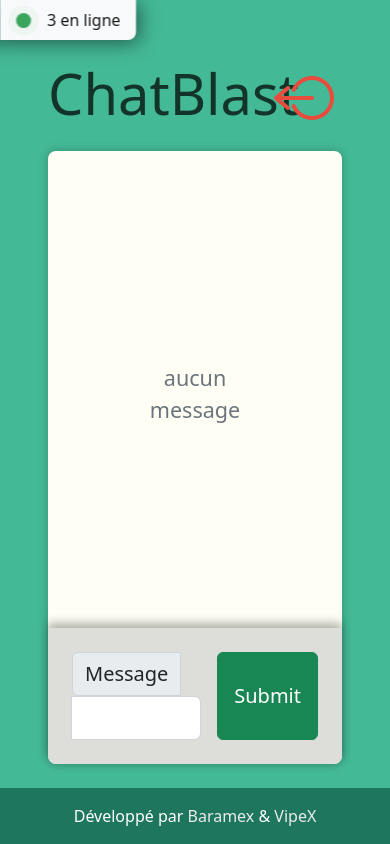
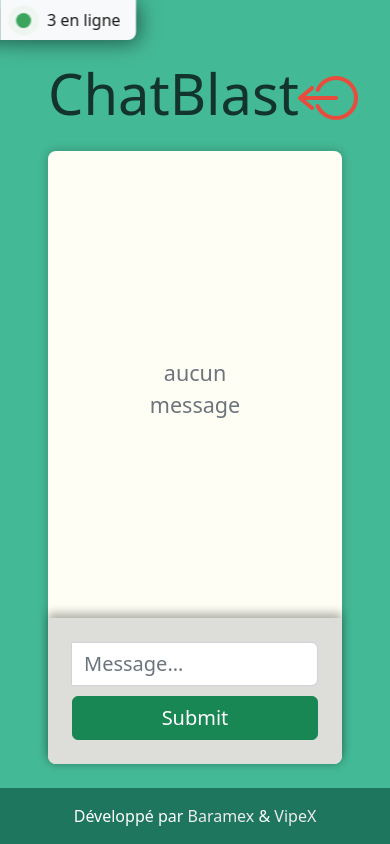
Before and after one commit to baramex/chatblast, a website: page pages/index.html in a window 390 px wide. Drawn offline with nearby package versions, Linux system fonts and the light colour scheme; files that its build step writes are made by us from their sources; no server answers; files whose address does not match are found by name.

Commit message:
improve responsive

```diff
--- a/pages/index.html
+++ b/pages/index.html
@@ -32,7 +32,7 @@
             class="btn btn-danger btn-lg position-absolute end-0 top-50 translate-middle-y me-5 px-4">Se
             déconnecter</button>
         <button onclick="disconnect();" id="disconnect-img"
-            class="position-absolute end-0 top-50 translate-middle-y me-5 border-0 bg-transparent" hidden>
+            class="position-absolute end-0 top-50 translate-middle-y me-4 border-0 bg-transparent" hidden>
             <img src="/images/logout.png">
         </button>
     </header>
@@ -46,7 +46,6 @@
         </button>
         <div id="online-container">
             <table class="w-100 text-center table table-striped m-0">
-
             </table>
         </div>
     </div>
@@ -61,8 +60,8 @@
         <form id="send-message" class="d-flex p-4">
             <div class="input-group me-3">
                 <span class="input-group-text fs-5" id="inputGroup-sizing-default">Message</span>
-                <input type="text" class="form-control form-inset fs-5" id="message" name="message"
-                    aria-label="Message">
+                <input type="text" placeholder="Message..." class="form-control form-inset fs-5" id="message"
+                    name="message" aria-label="Message">
             </div>
             <input type="submit" class="px-3 btn btn-success fs-5">
         </form>
--- a/ressources/styles/main.css
+++ b/ressources/styles/main.css
@@ -117,6 +117,10 @@ footer a:hover {
     color: #b8b8b8;
 }
 
+#message::placeholder {
+    opacity: 0;
+}
+
 @keyframes online-circle {
     0% {
         transform: scale(0.95);
@@ -166,11 +170,27 @@ footer a:hover {
     #disconnect-img {
         display: block !important;
     }
+
+    .input-group-text {
+        display: none;
+    }
+
+    #message::placeholder {
+        opacity: 1;
+    }
 }
 
 @media screen and (max-width: 650px) {
     header {
         margin-top: 60px;
+    }
+
+    #send-message {
+        flex-direction: column;
+    }
+
+    #send-message input[type="text"] {
+        margin-bottom: 10px;
     }
 }
 
```
